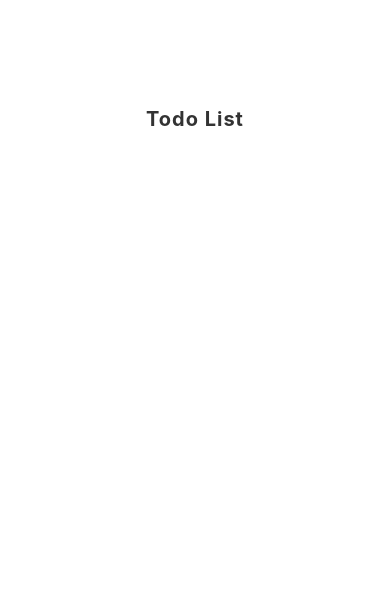
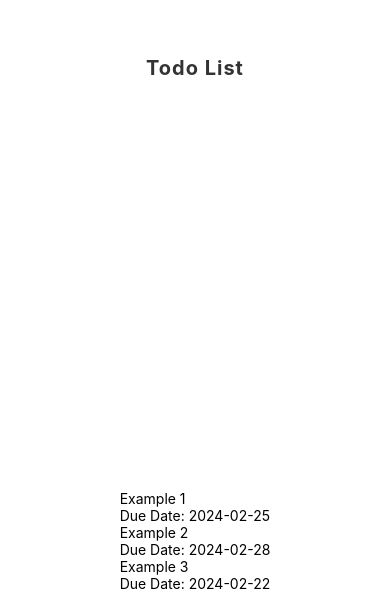
Before and after one commit to johnathanluong/TodoApp-ReactNative, a React Native app: screen / in a window 390 px wide. Shown: the part 303-895 px from the top of the page. Before the commit the page ends 844 px from the top, so only its background shows below. Built offline with nearby package versions, Linux system fonts and the light colour scheme.

Commit message:
Created tasks and a list to display tasks

```diff
--- a/src/App.tsx
+++ b/src/App.tsx
@@ -2,11 +2,14 @@ import { registerRootComponent } from 'expo';
 import { StatusBar } from 'expo-status-bar';
 import { StyleSheet, Text, View } from 'react-native';
 import Header from './components/header';
+import List from './components/list';
+import data from './data/data.json'
 
 export default function App() {
   return (
     <View style={styles.container}>
       <Header />
+      <List todos={data.todos}/>
     </View>
   );
 }
--- a/src/components/header.tsx
+++ b/src/components/header.tsx
@@ -3,7 +3,7 @@ import { StyleSheet, Text, View } from "react-native";
 import { MaterialIcons } from '@expo/vector-icons';
 
 // makes the top header
-export default function Header(){
+export default function Header(): JSX.Element {
     return (
         <View style={styles.header}>
             <View>
--- a/src/components/list.tsx
+++ b/src/components/list.tsx
@@ -0,0 +1,22 @@
+import { View, Text, FlatList } from 'react-native'
+import React, { useState } from 'react'
+import Task from './task'
+import { TodoItem } from '../data/types';
+
+interface Props {
+    todos: TodoItem[];
+}
+
+export default function List({ todos }: Props): JSX.Element {
+    const renderTask = ({ item }: { item: TodoItem }) => <Task task={item} />
+
+    return (
+        <View>
+            <FlatList
+                data={todos}
+                renderItem={renderTask}
+                keyExtractor={(item) => item.id.toString()}
+            />
+        </View>
+    )
+}
--- a/src/components/task.tsx
+++ b/src/components/task.tsx
@@ -1,2 +1,22 @@
 import React from "react";
-import {} from "react-native";
+import { StyleSheet, Text, View } from "react-native";
+import AsyncStorage from "@react-native-async-storage/async-storage";
+import { TodoItem } from "../data/types";
+interface Props {
+    task: TodoItem
+}
+
+export default function Task({task}: Props): JSX.Element {
+    const { id, task_name, completed, due_date } = task;
+
+    return (
+        <View>
+            <Text>{task_name}</Text>
+            <Text>Due Date: {due_date}</Text>
+        </View>
+    )
+};
+
+const styles = StyleSheet.create({
+
+});
--- /dev/null
+++ b/src/data/data.json
@@ -0,0 +1,22 @@
+{
+    "todos": [
+      {
+        "id": 1,
+        "task_name": "Example 1",
+        "completed": false,
+        "due_date": "2024-02-25"
+      },
+      {
+        "id": 2,
+        "task_name": "Example 2",
+        "completed": false,
+        "due_date": "2024-02-28"
+      },
+      {
+        "id": 3,
+        "task_name": "Example 3",
+        "completed": true,
+        "due_date": "2024-02-22"
+      }
+    ]
+  }
--- /dev/null
+++ b/src/data/types.tsx
@@ -0,0 +1,6 @@
+export interface TodoItem {
+    id: number;
+    task_name: string;
+    completed: boolean;
+    due_date: string;
+}
```
Also changed, not shown: package.json (+5 -3 lines), src/Storage.tsx (added, +13 -0 lines), 2 other files (tests, documents, lock files or other folders).
